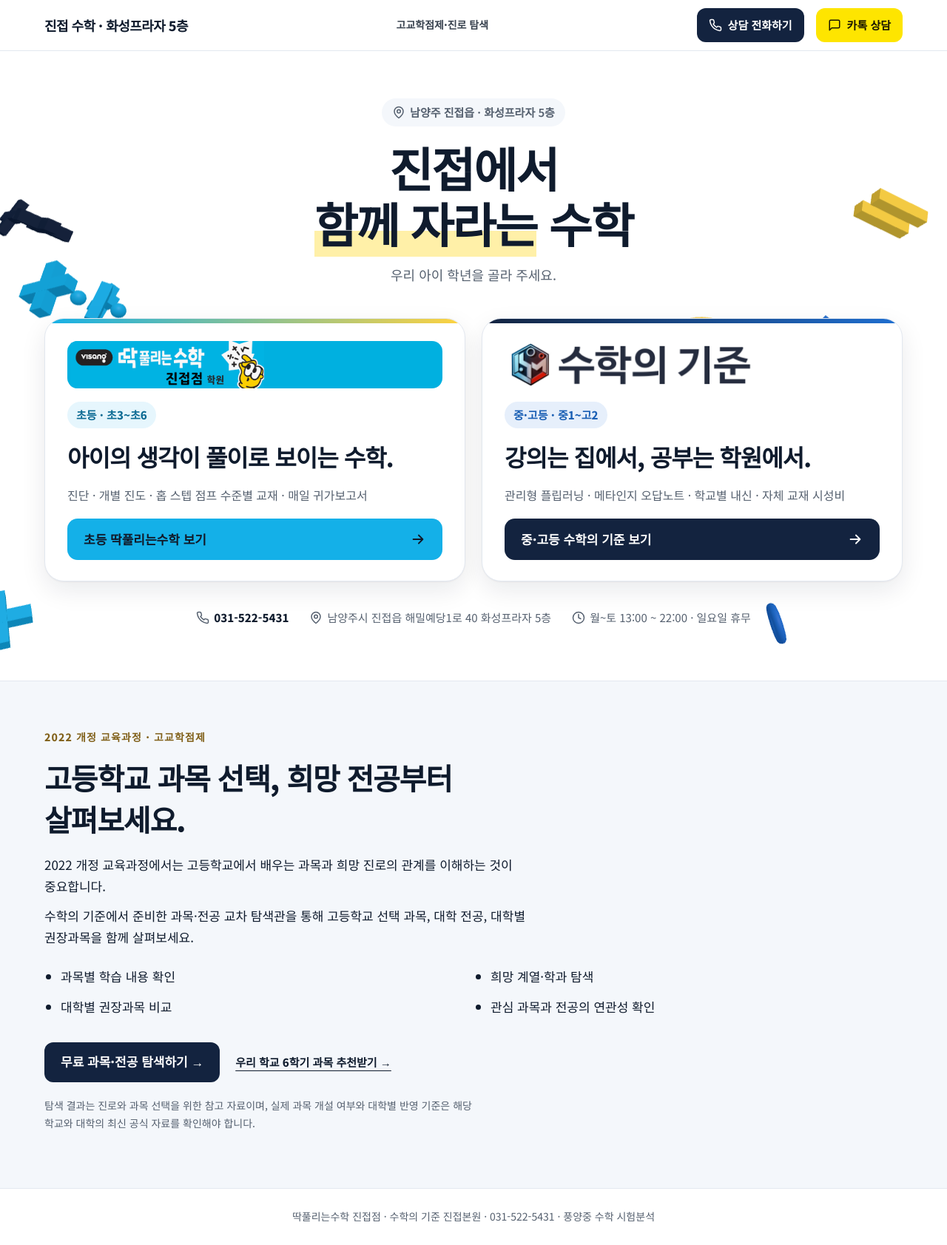
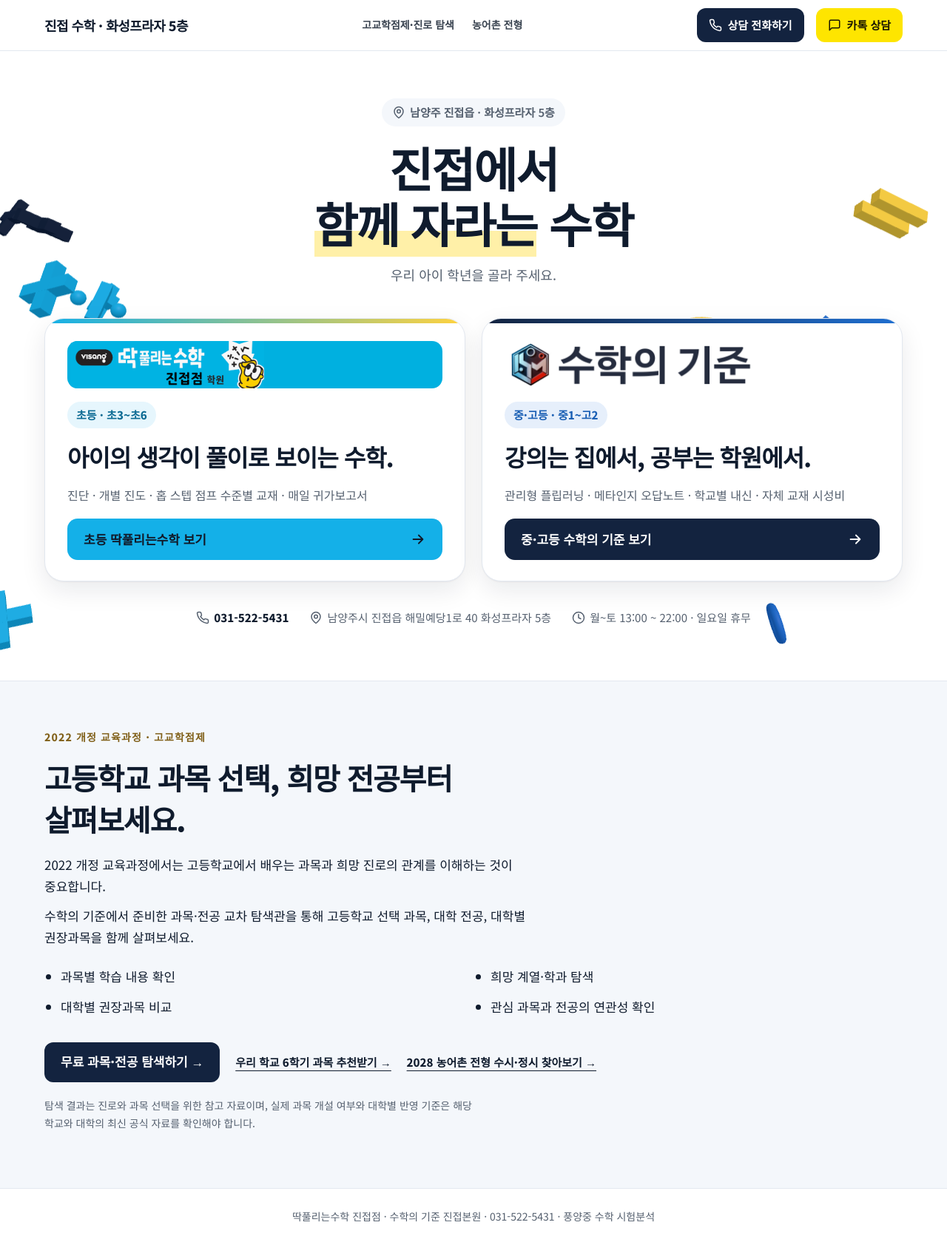
Before and after one commit to mathcraft-creator/math-standard-landing-page, a plain HTML site: page index.html in a window 1280 px wide. Shown: the whole page at 74% size. Drawn offline with nearby package versions, Linux system fonts and the light colour scheme; animation ran at ten frames a second.

Commit message:
feat: link the rural admissions explorer from the main page
Co-Authored-By: Claude Opus 5.5 <noreply@anthropic.com>

```diff
--- a/index.html
+++ b/index.html
@@ -216,7 +216,7 @@ footer { padding: 26px 0; border-top: 1px solid var(--line); color: var(--muted)
 <header class="bar">
   <div class="in">
     <span class="brand">진접 수학 · 화성프라자 5층</span>
-    <nav class="explorer-nav" aria-label="주 메뉴"><a href="./curriculum">고교학점제·진로 탐색</a></nav>
+    <nav class="explorer-nav" aria-label="주 메뉴"><a href="./curriculum">고교학점제·진로 탐색</a><a href="./rural/">농어촌 전형</a></nav>
     <a class="call" href="tel:0315225431"><svg class="ico"><use href="#i-phone"/></svg>상담 전화하기</a><a class="call kakao" href="http://pf.kakao.com/_yWFTn/chat" target="_blank" rel="noopener"><svg class="ico"><use href="#i-chat"/></svg>카톡 상담</a>
   </div>
 </header>
@@ -265,6 +265,7 @@ footer { padding: 26px 0; border-top: 1px solid var(--line); color: var(--muted)
     </ul>
     <a class="explorer-cta" href="./curriculum">무료 과목·전공 탐색하기 →</a>
     <a class="planner-link" href="./curriculum/planner/">우리 학교 6학기 과목 추천받기 →</a>
+    <a class="planner-link" href="./rural/">2028 농어촌 전형 수시·정시 찾아보기 →</a>
     <p class="explorer-note">탐색 결과는 진로와 과목 선택을 위한 참고 자료이며, 실제 과목 개설 여부와 대학별 반영 기준은 해당 학교와 대학의 최신 공식 자료를 확인해야 합니다.</p>
   </div>
 </section>
```
Also changed, not shown: 2 other files.
